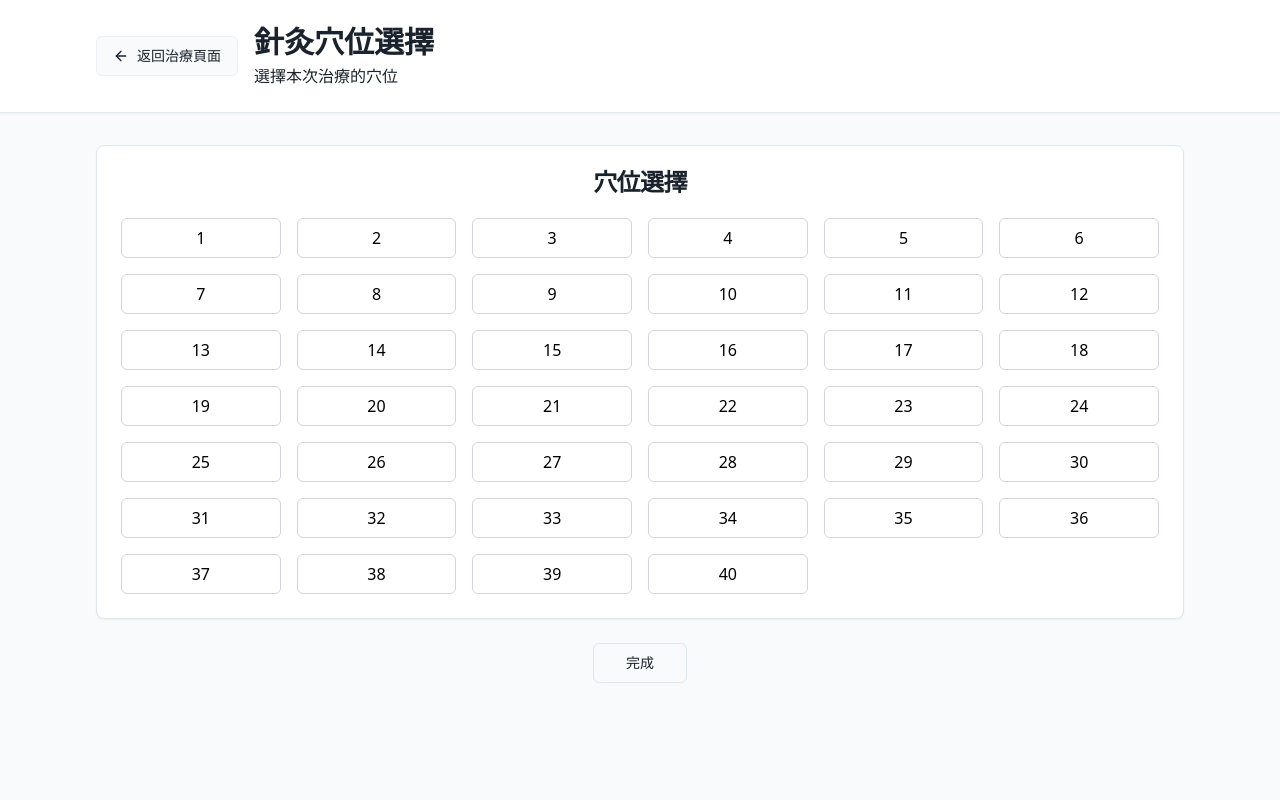
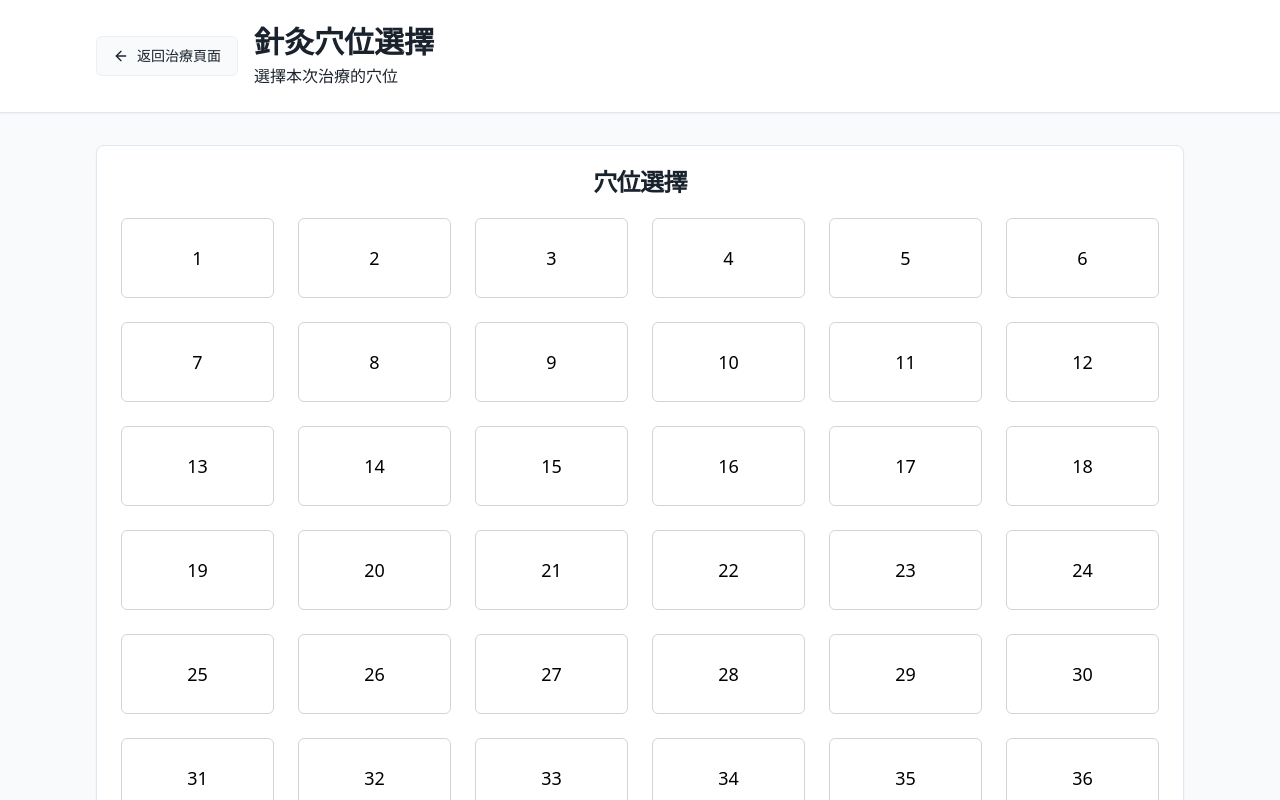
Before and after one commit to u802054-byte999/body-point-tracker, a React (Vite) app: page /patient/1/treatment/acupoints in a window 1280 px wide. Shown: the top 800 px of the page. Built offline with nearby package versions, Linux system fonts and the light colour scheme.

Commit message:
Adjust acupoint button size

```diff
--- a/src/pages/AcupointSelection.tsx
+++ b/src/pages/AcupointSelection.tsx
@@ -71,12 +71,12 @@ const AcupointSelection = () => {
             <CardTitle className="text-center">穴位選擇</CardTitle>
           </CardHeader>
           <CardContent>
-            <div className="grid grid-cols-6 gap-4">
+            <div className="grid grid-cols-6 gap-6">
               {acupoints.map((acupoint, index) => (
                 <Button
                   key={index}
                   variant="outline"
-                  className={`aspect-square w-full text-base font-medium transition-colors ${
+                  className={`aspect-square w-full min-h-20 text-lg font-medium transition-colors ${
                     selectedAcupoints.includes(acupoint)
                       ? 'bg-blue-500 text-black border-blue-500 hover:bg-blue-600'
                       : 'bg-white text-black border-gray-300 hover:bg-gray-50'
```
